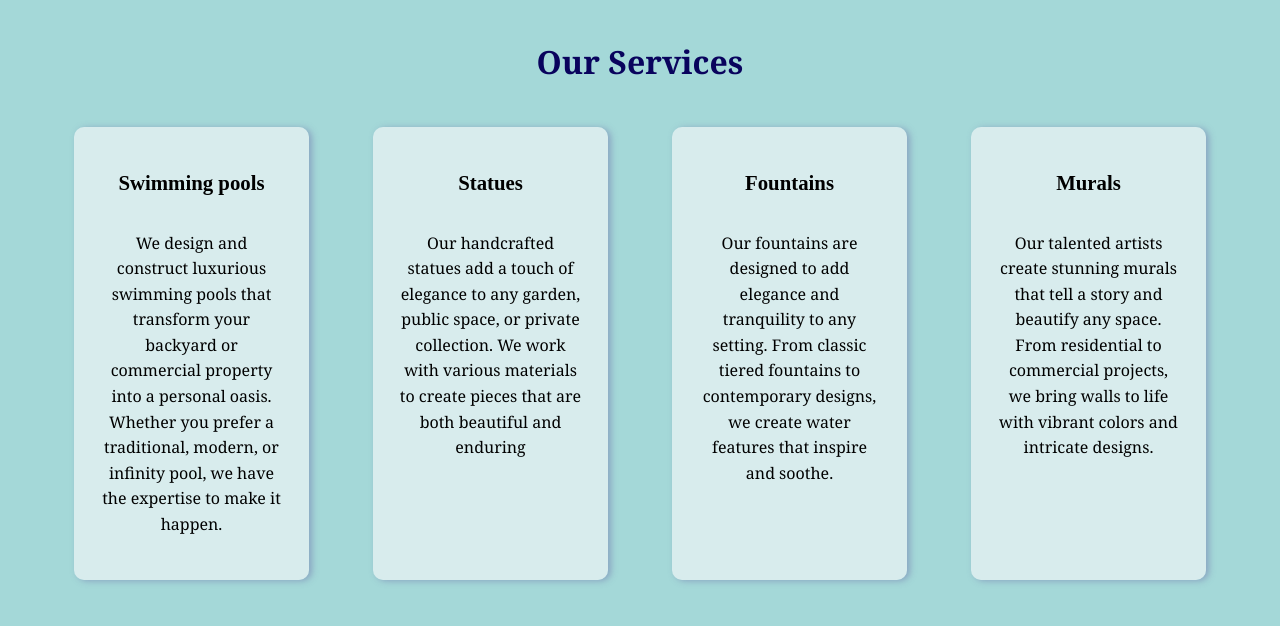
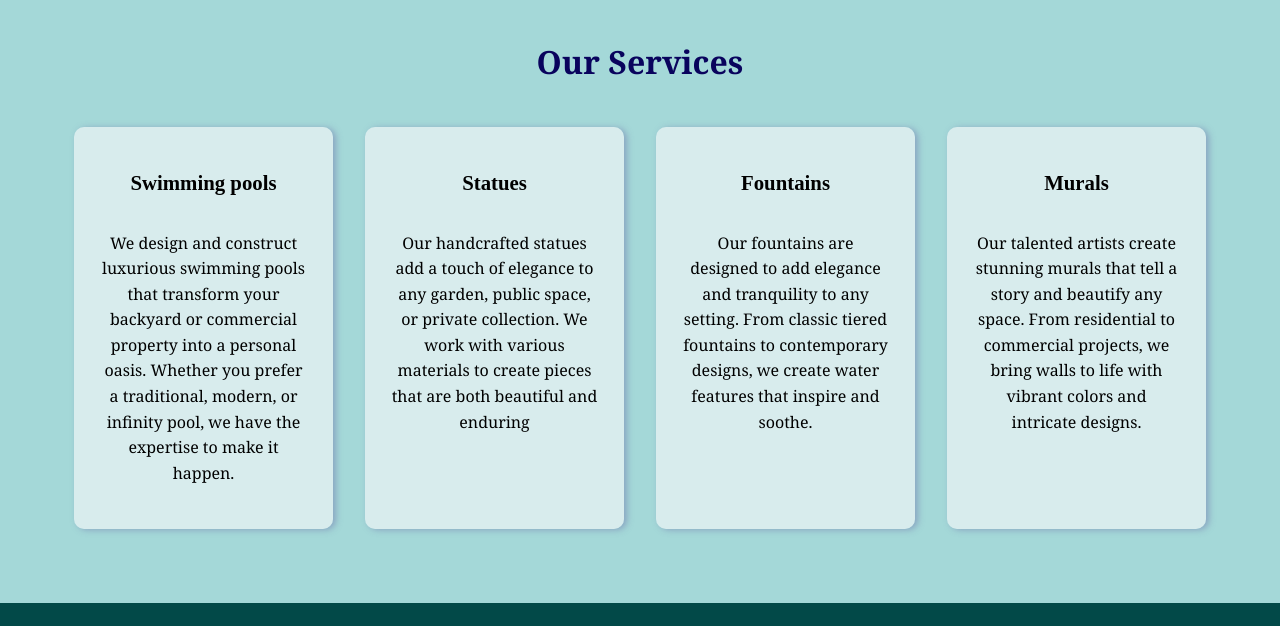
Before and after one commit to Krisha127/KalpeshArts.github.io, a plain HTML site: page index.html in a window 1280 px wide. Shown: the part 4230-4856 px from the top of the page. Drawn offline with Linux system fonts and the light colour scheme.

Commit message:
Update style.css

```diff
--- a/style.css
+++ b/style.css
@@ -222,7 +222,7 @@ p{
 .service-cards {
     display: grid;
     grid-template-columns: repeat(auto-fit, minmax(100px, 0.9fr));
-    gap: 4rem;
+    gap: 2rem;
     margin: 10px;
 
   }
```
